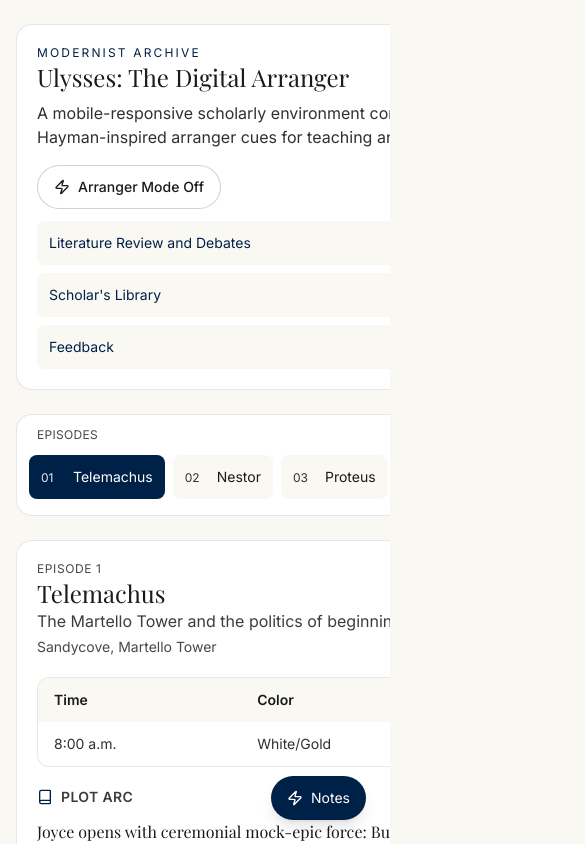
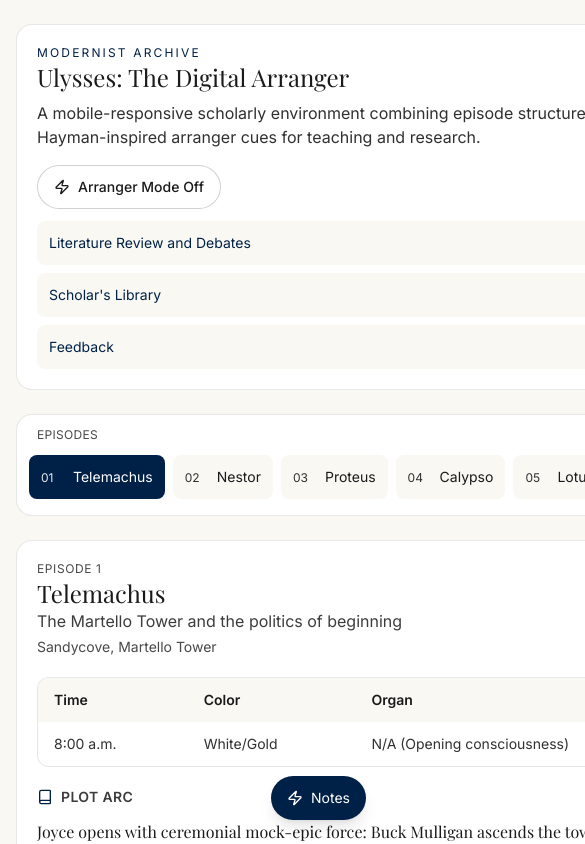
Before and after one commit to JoecoNabroust/Ulysses_digital-arranger, a Next.js app: page / in a window 390 px wide. Shown: the top 844 px of the page, 585 px wide, since content can reach past the window. Built offline with nearby package versions, Linux system fonts and the light colour scheme; a web font is replaced by a local one.

Commit message:
Restore zoom and fix mobile overflow with fluid layout

```diff
--- a/app/globals.css
+++ b/app/globals.css
@@ -15,7 +15,6 @@
 body {
   background: #f9f8f3;
   color: #1a1a1a;
-  overflow-x: hidden;
 }
 
 img,
@@ -32,6 +31,23 @@ code {
   word-break: break-word;
 }
 
+main,
+article,
+section,
+div,
+p,
+h1,
+h2,
+h3,
+h4,
+h5,
+h6,
+span,
+a,
+li {
+  overflow-wrap: anywhere;
+}
+
 .font-literary {
   font-family: var(--font-playfair), Georgia, "Times New Roman", serif;
 }
--- a/app/layout.tsx
+++ b/app/layout.tsx
@@ -23,13 +23,13 @@ export const metadata: Metadata = {
 export const viewport: Viewport = {
   width: "device-width",
   initialScale: 1,
-  maximumScale: 1
+  userScalable: true
 };
 
 export default function RootLayout({ children }: Readonly<{ children: ReactNode }>) {
   return (
-    <html lang="en" className="overflow-x-hidden">
-      <body className={`${inter.variable} ${playfair.variable} font-ui overflow-x-hidden text-base leading-relaxed antialiased`}>
+    <html lang="en">
+      <body className={`${inter.variable} ${playfair.variable} font-ui text-base leading-relaxed antialiased`}>
         <ArrangerModeProvider>{children}</ArrangerModeProvider>
       </body>
     </html>
--- a/components/DigitalArrangerShell.tsx
+++ b/components/DigitalArrangerShell.tsx
@@ -29,8 +29,8 @@ export function DigitalArrangerShell() {
   );
 
   return (
-    <div className="w-full max-w-full overflow-x-hidden">
-      <div className="mx-auto grid w-full max-w-7xl gap-6 px-4 py-6 md:px-8 lg:grid-cols-[280px_1fr]">
+    <div className="w-full max-w-full">
+      <div className="mx-auto grid w-full max-w-screen-xl gap-6 px-4 py-6 md:px-8 lg:grid-cols-[280px_1fr]">
         <aside className="hidden lg:block">
           <EpisodeNavigation
             episodes={ulyssesEpisodes}
@@ -101,7 +101,7 @@ export function DigitalArrangerShell() {
             transition={transition}
             className="grid w-full max-w-full gap-6 lg:grid-cols-[1.1fr_0.9fr]"
           >
-            <article className="box-border w-full max-w-full space-y-5 rounded-2xl border border-charcoal/10 bg-white p-5">
+            <article className="box-border w-full max-w-full space-y-5 break-words rounded-2xl border border-charcoal/10 bg-white p-5">
               <div>
                 <p className="font-ui text-xs uppercase tracking-wider text-charcoal/80">Episode {activeEpisode.id}</p>
                 <h2 className="font-literary text-2xl text-charcoal md:text-3xl">{activeEpisode.title}</h2>
@@ -138,7 +138,7 @@ export function DigitalArrangerShell() {
               </section>
             </article>
 
-            <article className="hidden box-border w-full max-w-full space-y-5 rounded-2xl border border-charcoal/10 bg-white p-5 lg:block">
+            <article className="hidden box-border w-full max-w-full break-words space-y-5 rounded-2xl border border-charcoal/10 bg-white p-5 lg:block">
               <NotesPanel episodeId={activeEpisode.id} arrangerMode={arrangerMode} />
             </article>
           </motion.section>
```
